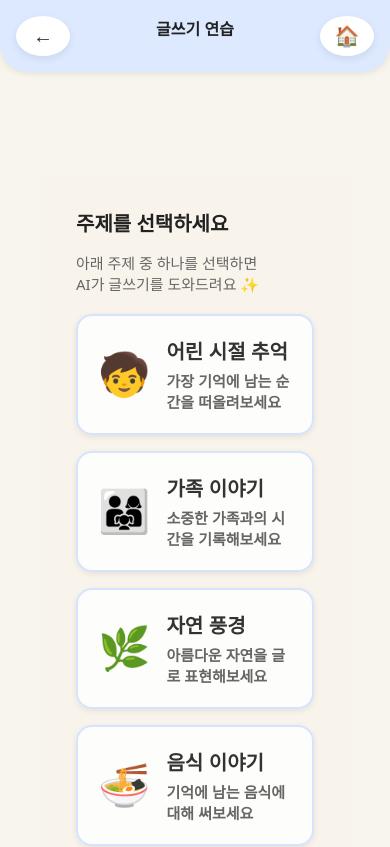
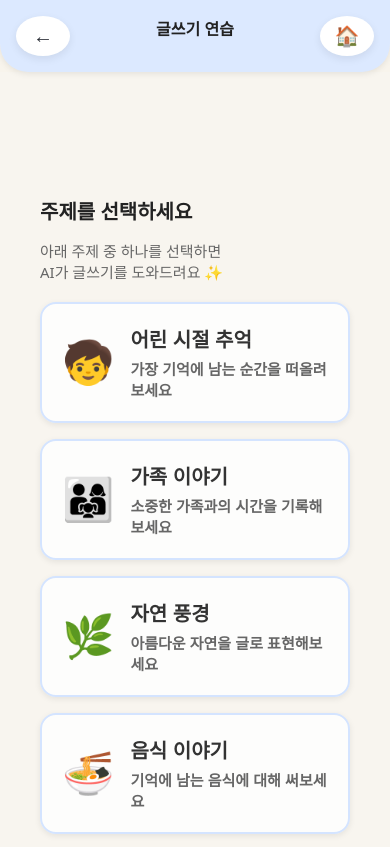
Before and after one commit to sunsudun25-cloud/hidi-story-maker, a React (Vite) app: page /writing/practice in a window 390 px wide. Shown: the top 847 px of the page. Built offline with nearby package versions, Linux system fonts and the light colour scheme.

Commit message:
FIX: Apply responsive layout to WritingPractice page
- Replace .screen and .wp-container with responsive-container class
- Mobile: max-width 480px
- Desktop (768px+): max-width 720px
- Fix narrow topic selection page display
- Ensure consistent responsive behavior across all pages

```diff
--- a/src/pages/WritingPractice.tsx
+++ b/src/pages/WritingPractice.tsx
@@ -13,8 +13,7 @@ export default function WritingPractice() {
   ];
 
   return (
-    <div className="screen">
-      <div className="wp-container">
+    <div className="responsive-container" style={{ paddingTop: "20px" }}>
       <h2 className="screen-title">주제를 선택하세요</h2>
       <p className="screen-subtitle">
         아래 주제 중 하나를 선택하면<br />
@@ -37,6 +36,5 @@ export default function WritingPractice() {
         ))}
       </div>
     </div>
-    </div>
   );
 }
```
Lines whose indentation alone changed are shown as unchanged.
